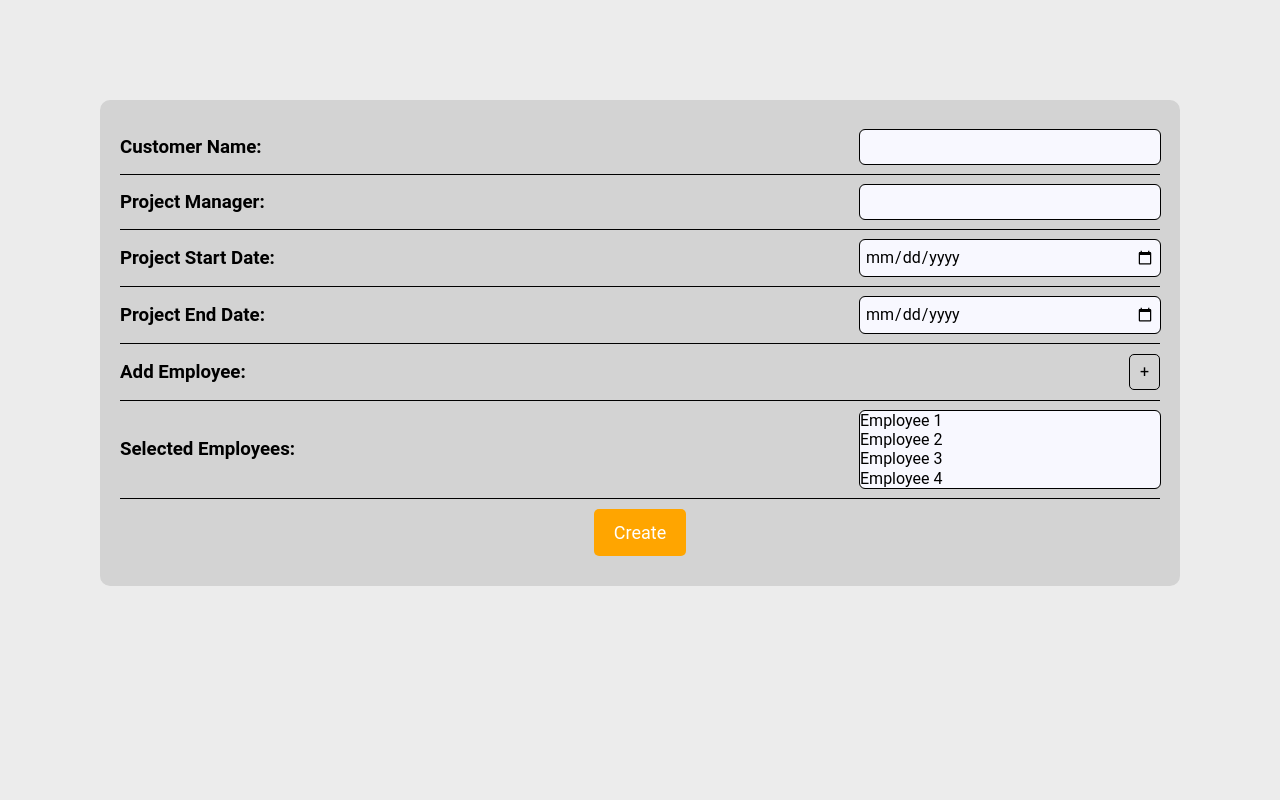
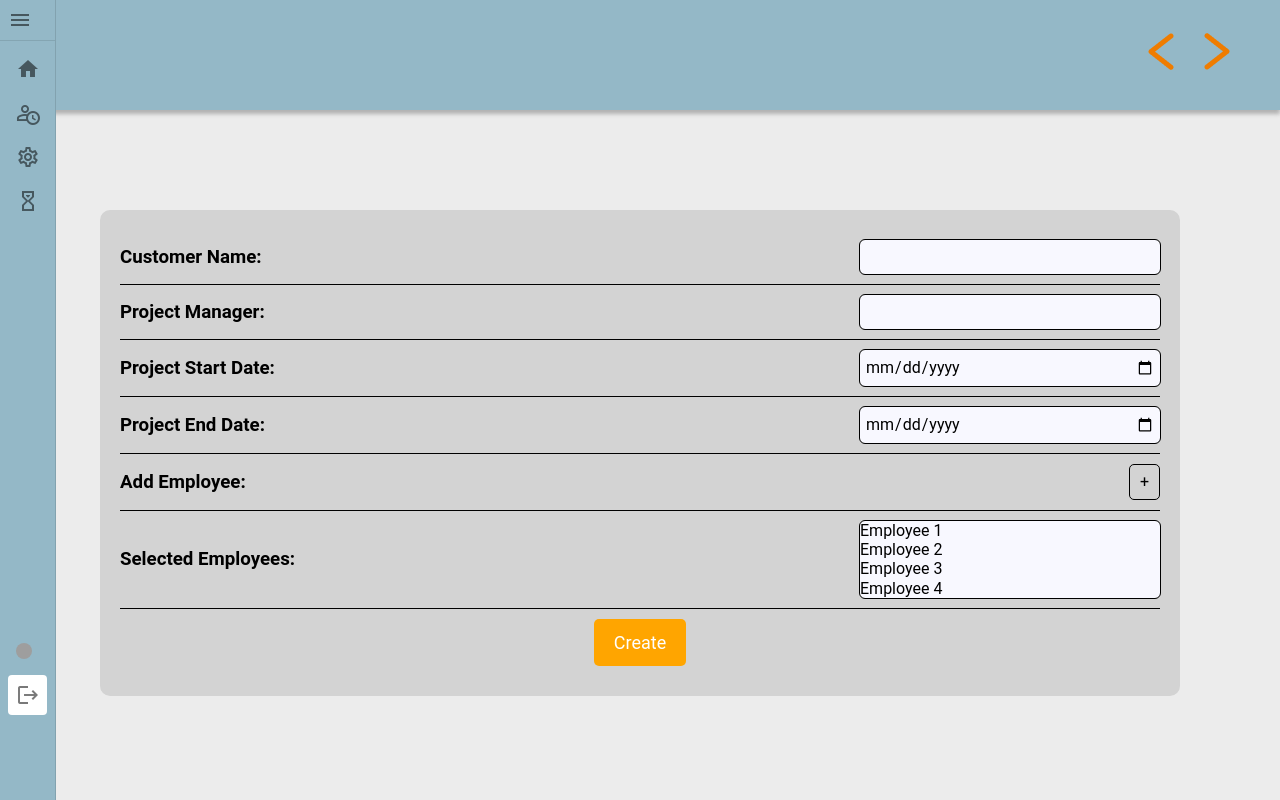
Before and after one commit to danGitRys/quanto-project, a Vue app in the folder frontend/quanto-front/: page /newproject in a window 1280 px wide. Built offline with nearby package versions, Linux system fonts and the light colour scheme; grey boxes are pictures that could not be loaded.

Commit message:
PROJ-44 <Default Ansicht erstellt + in Views eingefügt>

```diff
--- a/frontend/quanto-front/src/layouts/default/Default.vue
+++ b/frontend/quanto-front/src/layouts/default/Default.vue
@@ -1,8 +1,14 @@
 <template>
-
+<div>
+  <BackgroundScreen />
+  <TopBar />
+  <SideBar />
+</div>
 </template>
 
 <script setup>
+ import BackgroundScreen from '@/components/BackgroundScreen.vue'
+import TopBar from '@/components/TopBar.vue'
+import SideBar from '@/components/SideBarMitarbeiter.vue'
 
-  import DefaultView from './View.vue'
 </script>
--- a/frontend/quanto-front/src/views/AddEmployee.vue
+++ b/frontend/quanto-front/src/views/AddEmployee.vue
@@ -1,16 +1,13 @@
 <template>
     <div>
-
-    <TopBar />
-    <BackgroundScreen />
+   <Default />
     <AddEmployee />
     </div>
 </template>
 
 <script setup>
 import AddEmployee from '../components/AddEmployee.vue';
-import TopBar from '@/components/TopBar.vue';
-import BackgroundScreen from '@/components/BackgroundScreen.vue';
+import Default from '@/layouts/default/Default.vue';
 </script>
 
 <style>
--- a/frontend/quanto-front/src/views/NewProject.vue
+++ b/frontend/quanto-front/src/views/NewProject.vue
@@ -1,14 +1,16 @@
 
 <template>
-
-  <AddNewProject></AddNewProject>
-
+  <div>
+  <Default />
+  <AddNewProject />
+  </div>
 </template>
 
 
 
 
 <script setup>
+import Default from '@/layouts/default/Default.vue';
 import AddNewProject from '@/components/AddNewProject.vue';
 </script>
 
--- a/frontend/quanto-front/src/views/TimeRegistration.vue
+++ b/frontend/quanto-front/src/views/TimeRegistration.vue
@@ -1,16 +1,13 @@
 <template>
     <div>
-
-    <TopBar />
-    <BackgroundScreen />
+  <Default />
 <TimeRegistrationCo />
     </div>
 </template>
 
 <script setup>
 import TimeRegistrationCo from '../components/TimeRegistrationComponent.vue'
-import TopBar from '@/components/TopBar.vue';
-import BackgroundScreen from '@/components/BackgroundScreen.vue';
+import Default from '@/layouts/default/Default.vue';
 </script>
 
 <style>
```
